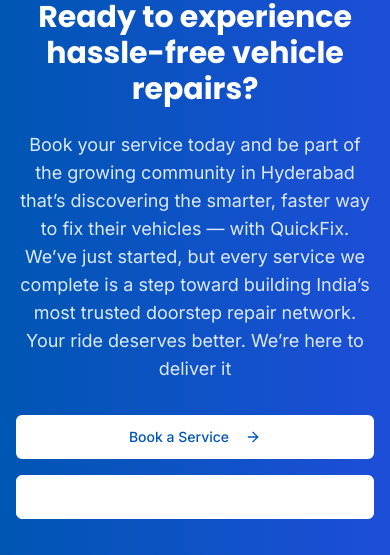
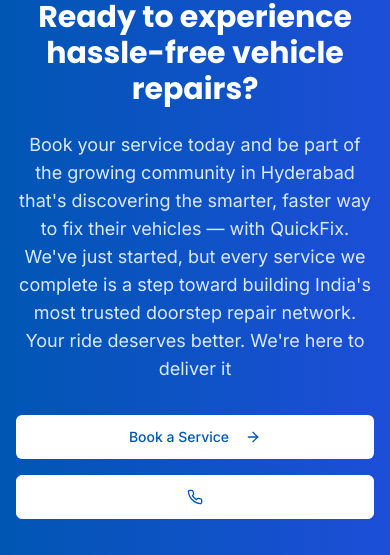
Before and after one commit to NithinVarma50/QuickFix-, a React (Vite) app: page / in a window 390 px wide. Shown: the part 7120-7675 px from the top of the page. Built offline with nearby package versions, Linux system fonts and the light colour scheme.

Commit message:
Fix: Change call logo color to blue
Changes the color of the phone call icon to blue in the Navbar component.

```diff
--- a/src/components/home/CTASection.tsx
+++ b/src/components/home/CTASection.tsx
@@ -1,3 +1,4 @@
+
 import React from 'react';
 import { Link } from 'react-router-dom';
 import { Button } from '@/components/ui/button';
@@ -9,11 +10,11 @@ const CTASection: React.FC = () => {
           <h2 className="text-3xl md:text-4xl font-bold mb-6 font-heading">
             Ready to experience hassle-free vehicle repairs?
           </h2>
-          <p className="text-lg md:text-xl mb-8 text-blue-100">Book your service today and be part of the growing community in Hyderabad that’s discovering the smarter, faster way to fix their vehicles — with QuickFix.
+          <p className="text-lg md:text-xl mb-8 text-blue-100">Book your service today and be part of the growing community in Hyderabad that's discovering the smarter, faster way to fix their vehicles — with QuickFix.
 
 
-We’ve just started, but every service we complete is a step toward building India’s most trusted doorstep repair network.
-Your ride deserves better. We’re here to deliver it</p>
+We've just started, but every service we complete is a step toward building India's most trusted doorstep repair network.
+Your ride deserves better. We're here to deliver it</p>
 
           <div className="flex flex-col sm:flex-row justify-center gap-4">
             <Button asChild size="lg" className="bg-white text-quickfix-blue hover:bg-gray-100">
@@ -23,7 +24,7 @@ Your ride deserves better. We’re here to deliver it</p>
             </Button>
             <Button asChild size="lg" variant="outline" className="border-white text-white hover:bg-white/10">
               <a href="tel:+917337243180" className="flex items-center">
-                <Phone className="h-5 w-5" />
+                <Phone className="h-5 w-5 text-quickfix-blue" />
               </a>
             </Button>
           </div>
```
